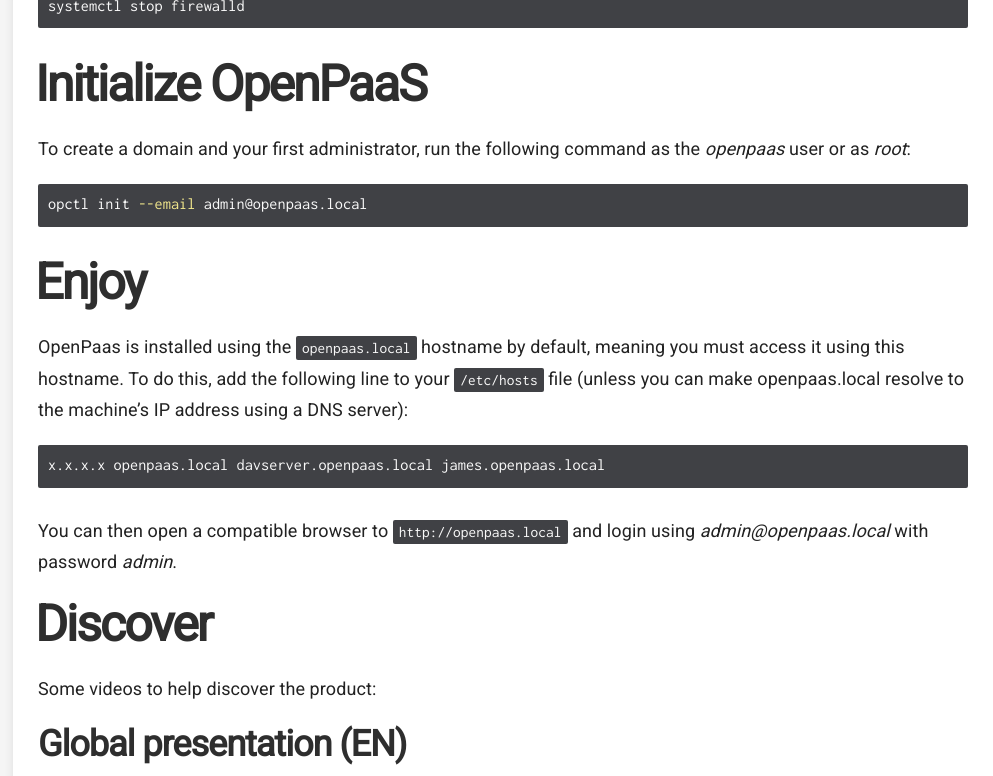
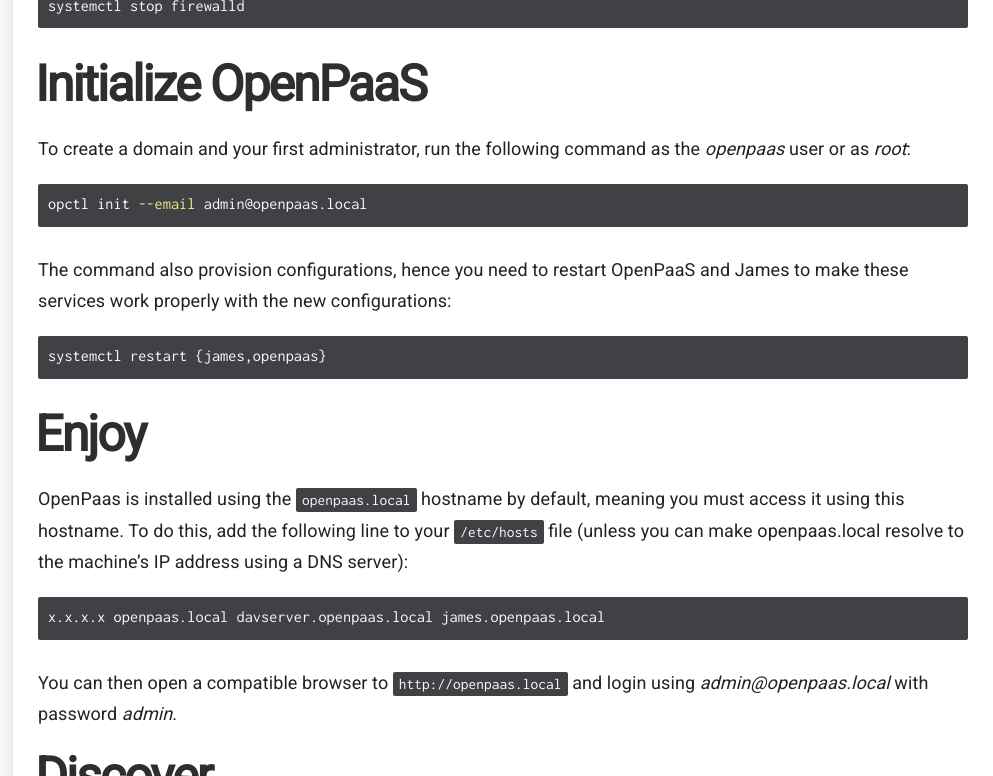
Before and after one commit to linagora/openpaas-doc, a Jekyll site: the page built from _docs/getting-started/linux.md, in a window 1280 px wide and 900 px high, scrolled down 2594 px, cut to the strip 0-776 px from the top of the window. Shown: the whole strip, without its empty margins (287-1280 px from the left). Built offline with Jekyll 4.4.1, drawn with Linux system fonts in a browser that asks for light colours; nearby versions of some CDN libraries; a script that is not in the unit is left out.

Commit message:
esn#2303 need to restart James and OP after generating configurations

````diff
--- a/_docs/getting-started/linux.md
+++ b/_docs/getting-started/linux.md
@@ -100,6 +100,13 @@
 opctl init --email admin@openpaas.local
 ```
 
+The command also provision configurations, hence you need to restart OpenPaaS and
+James to make these services work properly with the new configurations:
+
+```bash
+systemctl restart {james,openpaas}
+```
+
 # Enjoy
 
 OpenPaas is installed using the `openpaas.local` hostname by default, meaning you must access it using this hostname. To do this, add the following line to your `/etc/hosts` file (unless you can make openpaas.local resolve to the machine's IP address using a DNS server):
````
